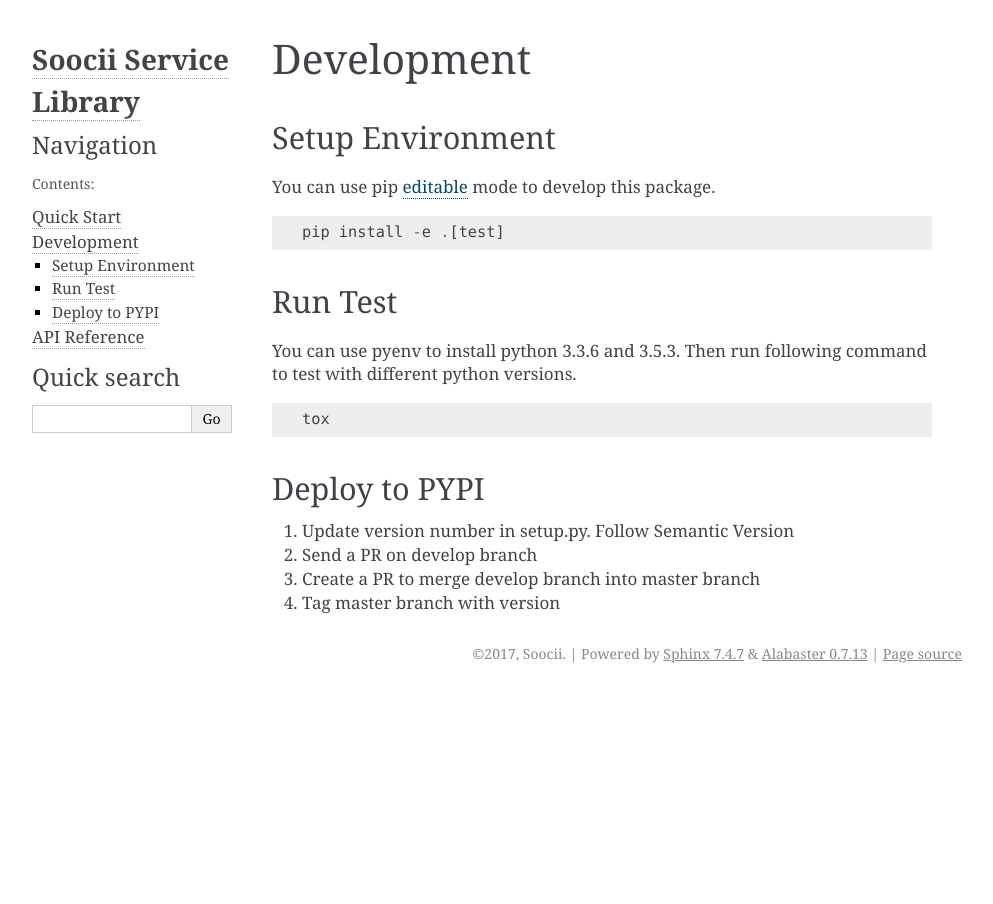
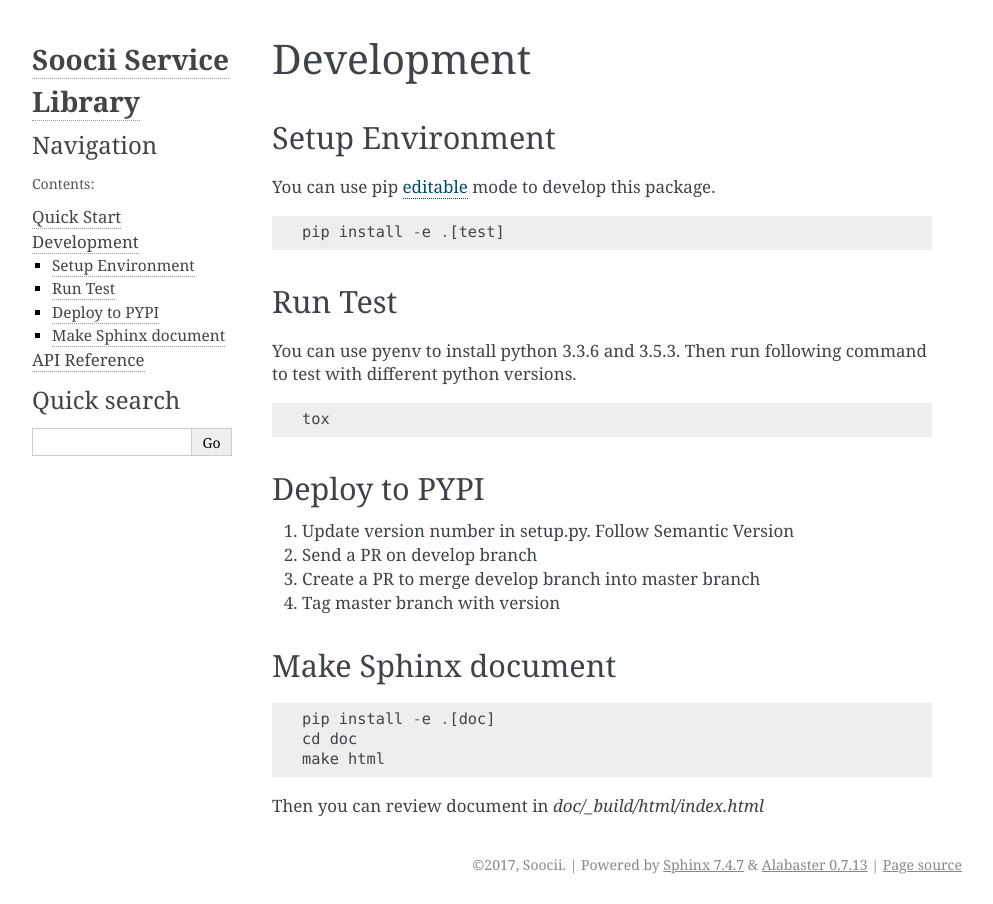
Before and after one commit to jonascheng/services-lib, a Sphinx documentation site: the page built from doc/development.rst, in a window 1280 px wide. Shown: the whole page, without its empty margins (148-1141 px from the left). Built offline with Sphinx 7.4.7, drawn with Linux system fonts in a browser that asks for light colours.

Commit message:
update doc for make doc

```diff
--- a/doc/development.rst
+++ b/doc/development.rst
@@ -21,3 +21,13 @@ Deploy to PYPI
 #. Send a PR on develop branch
 #. Create a PR to merge develop branch into master branch
 #. Tag master branch with version
+
+Make Sphinx document
+--------------------
+::
+
+    pip install -e .[doc]
+    cd doc
+    make html
+
+Then you can review document in *doc/_build/html/index.html*
--- a/doc/reference.rst
+++ b/doc/reference.rst
@@ -2,4 +2,7 @@ API Reference
 =============
 
 .. automodule:: click
-   :members:
+    :members:
+
+.. automodule:: util
+    :members:
```
Also changed, not shown: README.md (+6 -0 lines).
